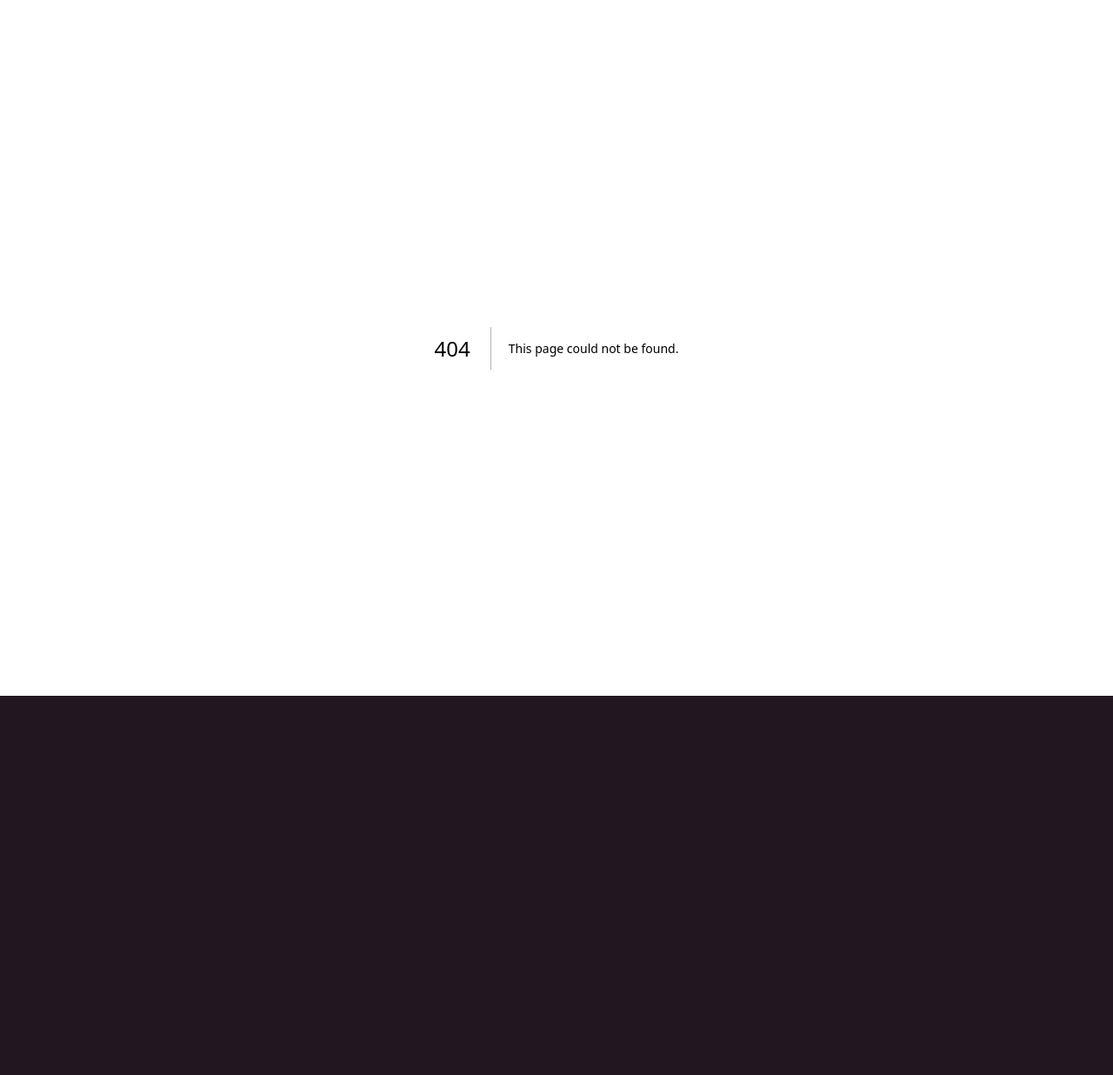
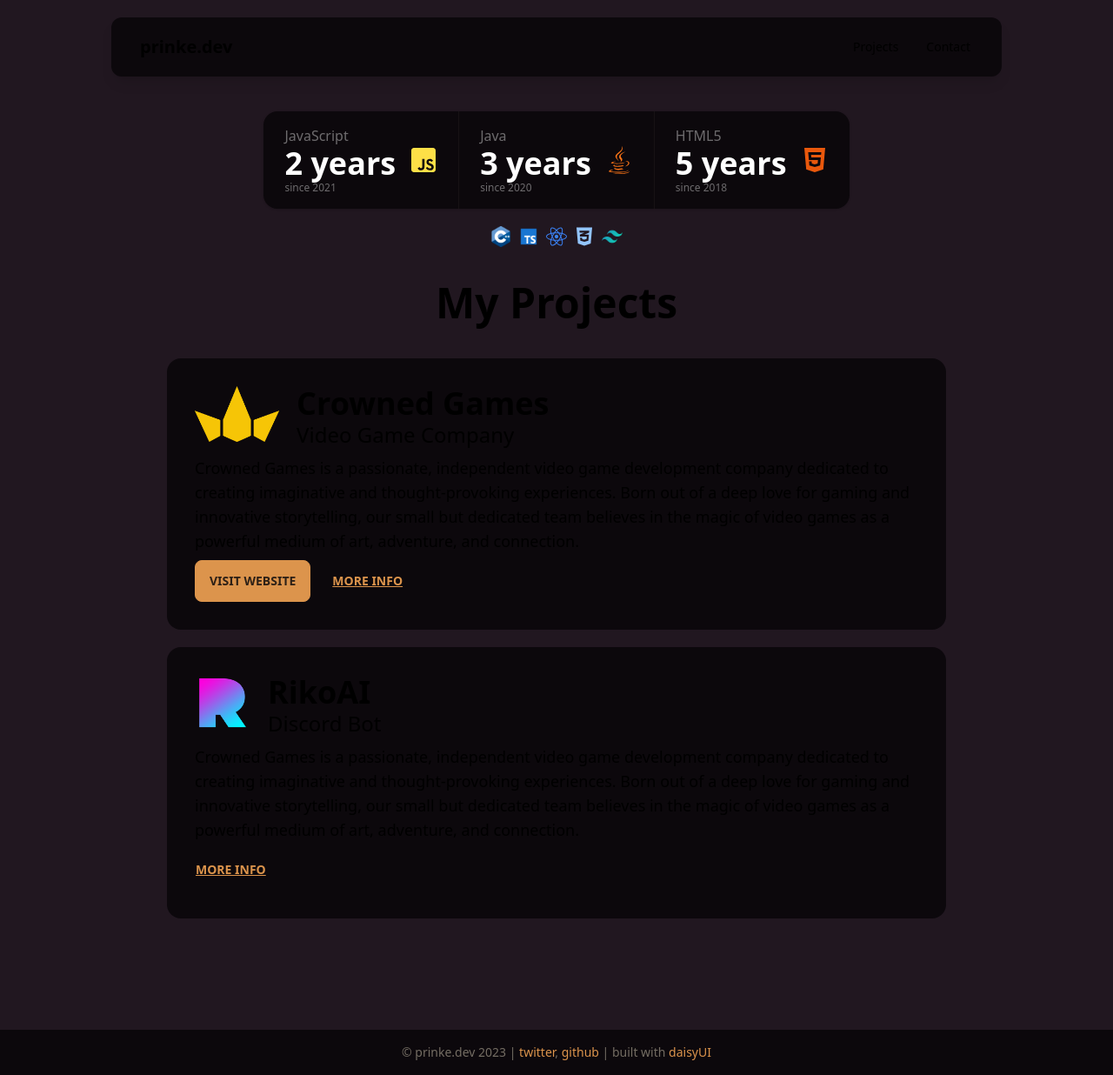
Before and after one commit to prinkee/prinkee, a Next.js app: page /projects2 in a window 1280 px wide. Before the commit this address had no page. Shown: the whole page at 87% size. Before the commit the page ends 800 px from the top, so only its background shows below. Built offline with nearby package versions, Linux system fonts and the light colour scheme.

Commit message:
update rikoai github

```diff
--- a/components/hero.tsx
+++ b/components/hero.tsx
@@ -46,9 +46,9 @@ export default function Hero() {
             <Link href="/projects">
               <button className="btn btn-primary">View My Projects</button>
             </Link>
-            <a onClick={() => window.location.href = "/contact"}>
+            <Link href="/contact">
               <button className="btn ml-5">Get in Touch</button>
-            </a>
+            </Link>
           </motion.div>
         </div>
       </motion.div>
--- a/components/navbar.tsx
+++ b/components/navbar.tsx
@@ -17,7 +17,7 @@ export default function Navbar() {
             <Link href="/projects">Projects</Link>
           </li>
           <li>
-            <a onClick={() => window.location.href = "/contact"}>Contact</a>
+          <Link href="/contact">Contact</Link>
           </li>
         </motion.ul>
       </motion.div>
--- a/components/projects_list.tsx
+++ b/components/projects_list.tsx
@@ -1,11 +1,49 @@
 import React from "react";
+import { FaJsSquare, FaJava, FaHtml5, FaReact, FaCss3Alt } from "react-icons/fa";
 
 export default function ProjectsList() {
   return (
     <>
       <div className="flex flex-col mt-32 mb-32 max-w-[90%] md:max-w-4xl m-auto justify-center items-center">
+        <div className="stats stats-vertical md:stats-horizontal shadow bg-base-200">
+          <div className="stat">
+            <div className="stat-figure text-white">
+              <FaJsSquare className="inline-block w-8 h-8 text-yellow-300" />
+            </div>
+            <div className="stat-title text-white opacity-40">JavaScript</div>
+            <div className="stat-value text-white">2 years</div>
+            <div className="stat-desc text-white opacity-40">since 2021</div>
+          </div>
+
+          <div className="stat">
+            <div className="stat-figure text-secondary">
+              <FaJava className="inline-block w-8 h-8 text-orange-500" />
+            </div>
+            <div className="stat-title text-white opacity-40">Java</div>
+            <div className="stat-value text-white">3 years</div>
+            <div className="stat-desc text-white opacity-40">since 2020</div>
+          </div>
+
+          <div className="stat">
+            <div className="stat-figure text-secondary">
+              <FaHtml5 className="inline-block w-8 h-8 text-orange-600" />
+            </div>
+            <div className="stat-title text-white opacity-40">HTML5</div>
+            <div className="stat-value text-white">5 years</div>
+            <div className="stat-desc text-white opacity-40">since 2018</div>
+          </div>
+        </div>
+
+        <div className="flex gap-2">
+          <img src="/cpp.png" className="h-6 mt-5" draggable={false} />
+          <img src="/ts.png" className="h-6 mt-5" draggable={false} />
+          <FaReact className="inline-block w-6 h-6 text-blue-500 mt-5" />
+          <FaCss3Alt className="inline-block w-6 h-6 text-blue-300 mt-5" />
+          <img src="/tailwindcss.png" className="h-6 mt-5" draggable={false} />
+        </div>
+
         <div>
-            <h1 className="text-5xl font-bold mb-5">My Projects</h1>
+          <h1 className="text-5xl font-bold mb-10 mt-10">My Projects</h1>
         </div>
         <div className="card w-full bg-base-200">
           <div className="card-body">
@@ -20,9 +58,18 @@ export default function ProjectsList() {
                 <h2 className="text-2xl">Video Game Company</h2>
               </div>
             </div>
-            <p className="text-lg">Crowned Games is a passionate, independent video game development company dedicated to creating imaginative and thought-provoking experiences. Born out of a deep love for gaming and innovative storytelling, our small but dedicated team believes in the magic of video games as a powerful medium of art, adventure, and connection.</p>
+            <p className="text-lg">
+              Crowned Games is a passionate, independent video game development
+              company dedicated to creating imaginative and thought-provoking
+              experiences. Born out of a deep love for gaming and innovative
+              storytelling, our small but dedicated team believes in the magic
+              of video games as a powerful medium of art, adventure, and
+              connection.
+            </p>
             <div className="card-actions">
-              <a href="https://www.crowned.games" target="_blank"><button className="btn btn-primary">Visit Website</button></a>
+              <a href="https://www.crowned.games" target="_blank">
+                <button className="btn btn-primary">Visit Website</button>
+              </a>
               <button className="btn btn-link">More Info</button>
             </div>
           </div>
@@ -31,19 +78,25 @@ export default function ProjectsList() {
           <div className="card-body">
             <div className="flex flex-row">
               <img
-                src="/crowned_logo.png"
+                src="/rikoai_logo.png"
                 className="h-16 mr-5"
                 draggable={false}
               />
               <div className="flex flex-col">
-                <h2 className="card-title text-4xl font-bold">Crowned Games</h2>
-                <h2 className="text-2xl">Video Game Company</h2>
+                <h2 className="card-title text-4xl font-bold">RikoAI</h2>
+                <h2 className="text-2xl">Discord Bot</h2>
               </div>
             </div>
-            <p className="text-lg">Crowned Games is a passionate, independent video game development company dedicated to creating imaginative and thought-provoking experiences. Born out of a deep love for gaming and innovative storytelling, our small but dedicated team believes in the magic of video games as a powerful medium of art, adventure, and connection.</p>
+            <p className="text-lg">
+              Crowned Games is a passionate, independent video game development
+              company dedicated to creating imaginative and thought-provoking
+              experiences. Born out of a deep love for gaming and innovative
+              storytelling, our small but dedicated team believes in the magic
+              of video games as a powerful medium of art, adventure, and
+              connection.
+            </p>
             <div className="card-actions">
-              <a href="https://www.crowned.games" target="_blank"><button className="btn btn-primary">Visit Website</button></a>
-              <button className="btn btn-link">More Info</button>
+              <button className="btn btn-link p-0">More Info</button>
             </div>
           </div>
         </div>
--- a/package.json
+++ b/package.json
@@ -29,6 +29,7 @@
     "postcss": "8.4.27",
     "react": "18.2.0",
     "react-dom": "18.2.0",
+    "react-icons": "^4.10.1",
     "react-responsive-carousel": "^3.2.23",
     "react-tsparticles": "^2.11.0",
     "tailwindcss": "3.3.3",
--- a/pages/projects.tsx
+++ b/pages/projects.tsx
@@ -25,8 +25,8 @@ const projects = [
     longDescription:
       "Throughout my development career, I've authored a variety of plugins for the Spigot platform. These encompass a wide range of functionalities, from intuitive messaging systems to comprehensive administration tools and quality-of-life improvements. Each plugin has been meticulously designed to enhance the Minecraft server experience, providing server owners with increased control and customization, while ensuring players enjoy a smooth and engaging gameplay experience. My Spigot plugins demonstrate my commitment to creating efficient, user-friendly solutions that meet the diverse needs of the Minecraft community.",
     socials: {
-      "spigot profile":
-        "https://www.spigotmc.org/members/prinke.333972/#resources",
+      "spigot profile": "https://www.spigotmc.org/members/prinke.333972/#resources",
+      "github": "https://github.com/prinkee",
       "mineapi (image rendering)": "https://twitter.com/realmineapi",
       "theflawed (image map)": "https://twitter.com/theflawedx",
     },
@@ -38,7 +38,7 @@ const projects = [
     longDescription:
       "RikoAI was an AI chatbot for Discord, now discontinued and open-sourced. Leveraging the advanced natural language processing capabilities of OpenAI, RikoAI offered a highly engaging and responsive chat experience to users.",
     socials: {
-      "github (coming soon)": "https://github.com/prinkee/rikoai",
+      "github": "https://github.com/prinkee/discord-chatbot",
       "demo video": "https://youtu.be/Gj5kJZq3qYU",
     },
     images: ["/riko_prev.png", "/riko_prev2.png", "/riko_prev3.png"],
--- /dev/null
+++ b/pages/projects2.tsx
@@ -0,0 +1,15 @@
+import Footer from "@/components/footer"
+import Navbar from "@/components/navbar"
+import ProjectsList from "@/components/projects_list"
+
+const Projects = () => {
+    return (
+        <div>
+            <Navbar />
+            <ProjectsList />
+            <Footer />
+        </div>
+    )
+}
+
+export default Projects
```
Also changed, not shown: public/rikoai_logo.png (added), 1 other file (tests, documents, lock files or other folders).
